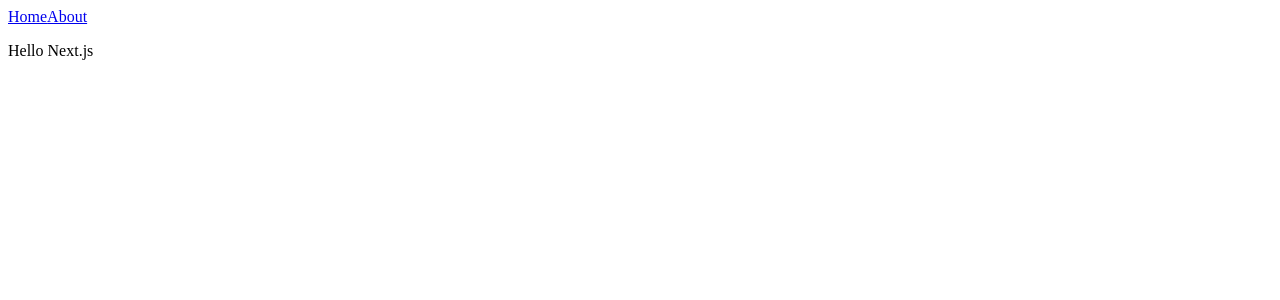
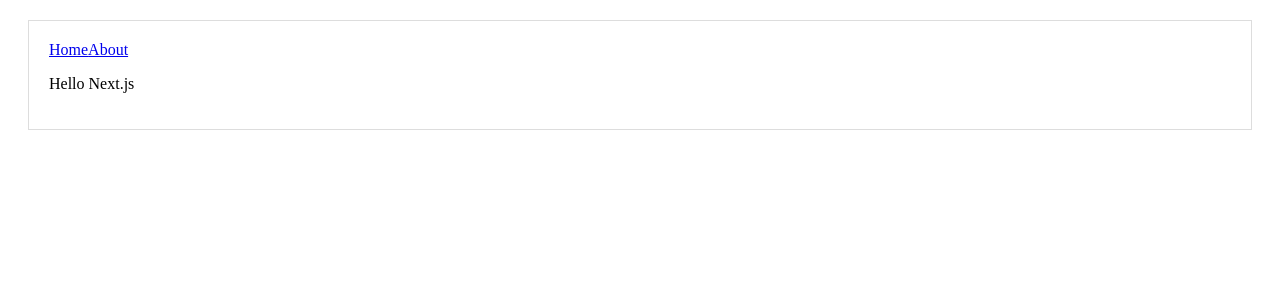
Before and after one commit to JustinSHong/hello-next, a Next.js app: page / in a window 1280 px wide. Shown: the top 300 px of the page. Built offline with nearby package versions, Linux system fonts and the light colour scheme.

Commit message:
set up Layout component to contain all pages

```diff
--- /dev/null
+++ b/components/MyLayout.js
@@ -0,0 +1,16 @@
+import Header from "../components/Header";
+
+const layoutStyle = {
+    margin: 20,
+    padding: 20,
+    border: "1px solid #DDD"
+};
+
+const Layout = props => (
+    <div style={layoutStyle}>
+        <Header />
+        {props.children}
+    </div>
+);
+
+export default Layout;
--- a/pages/index.js
+++ b/pages/index.js
@@ -1,16 +1,13 @@
 import Link from "next/link"; // supports client side routing
 import Header from "../components/Header";
+import Layout from "../components/MyLayout";
 // Link is an HOC that accepts href and similar props
 // child components must accept 'onClick' prop
 
 const Index = () => (
-    <div>
-        {/* <Link href="/about">
-            <button>Go to About Page</button>
-        </Link> */}
-        <Header />
+    <Layout>
         <p>Hello Next.js</p>
-    </div>
+    </Layout>
 );
 
 export default Index;
```
Also changed, not shown: pages/about.js (+3 -5 lines).
